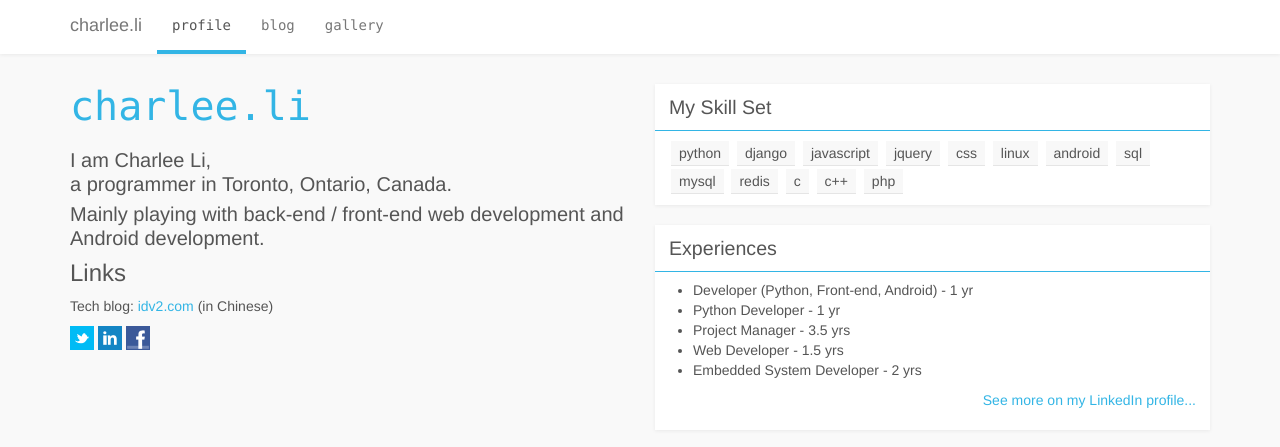
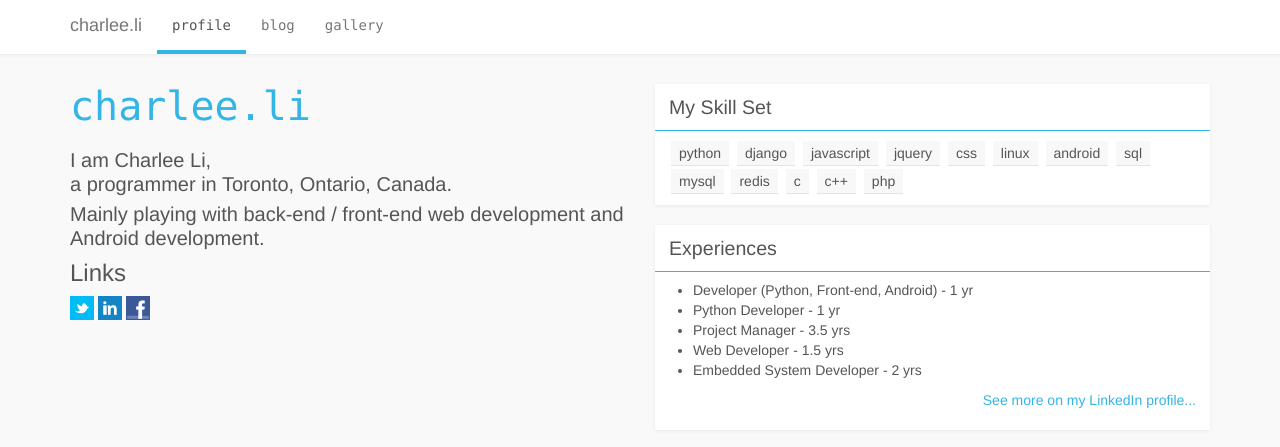
Before and after one commit to charlee/charlee.github.io, a Jekyll site: the page built from index.html, in a window 1280 px wide. Shown: the top 447 px of the page. Built offline with Jekyll 4.4.1, drawn with Linux system fonts in a browser that asks for light colours; some web fonts are replaced; Markdown is read by kramdown in place of the engine named in the settings.

Commit message:
remove link to old blog

```diff
--- a/index.html
+++ b/index.html
@@ -14,7 +14,6 @@ layout: default
     </p>
 
     <h2>Links</h2>
-    <p>Tech blog: <a href="http://tech.idv2.com/" target="_blank">idv2.com</a> (in Chinese) </p>
     <p>
       <a class="social-icon twitter" href="https://twitter.com/odacharlee" target="_blank"></a>
       <a class="social-icon linkedin" href="http://www.linkedin.com/in/charleeli" target="_blank"></a>
```
